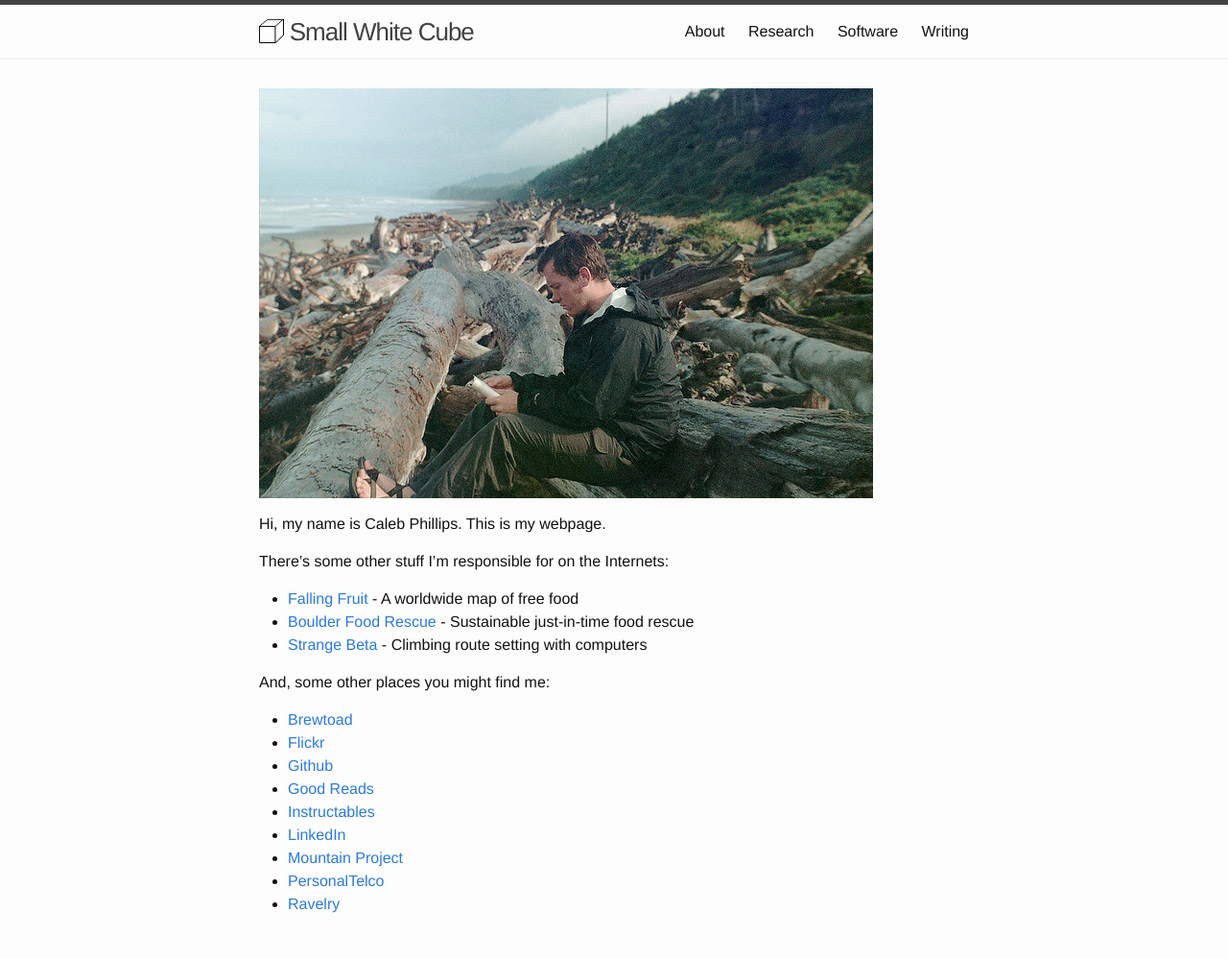
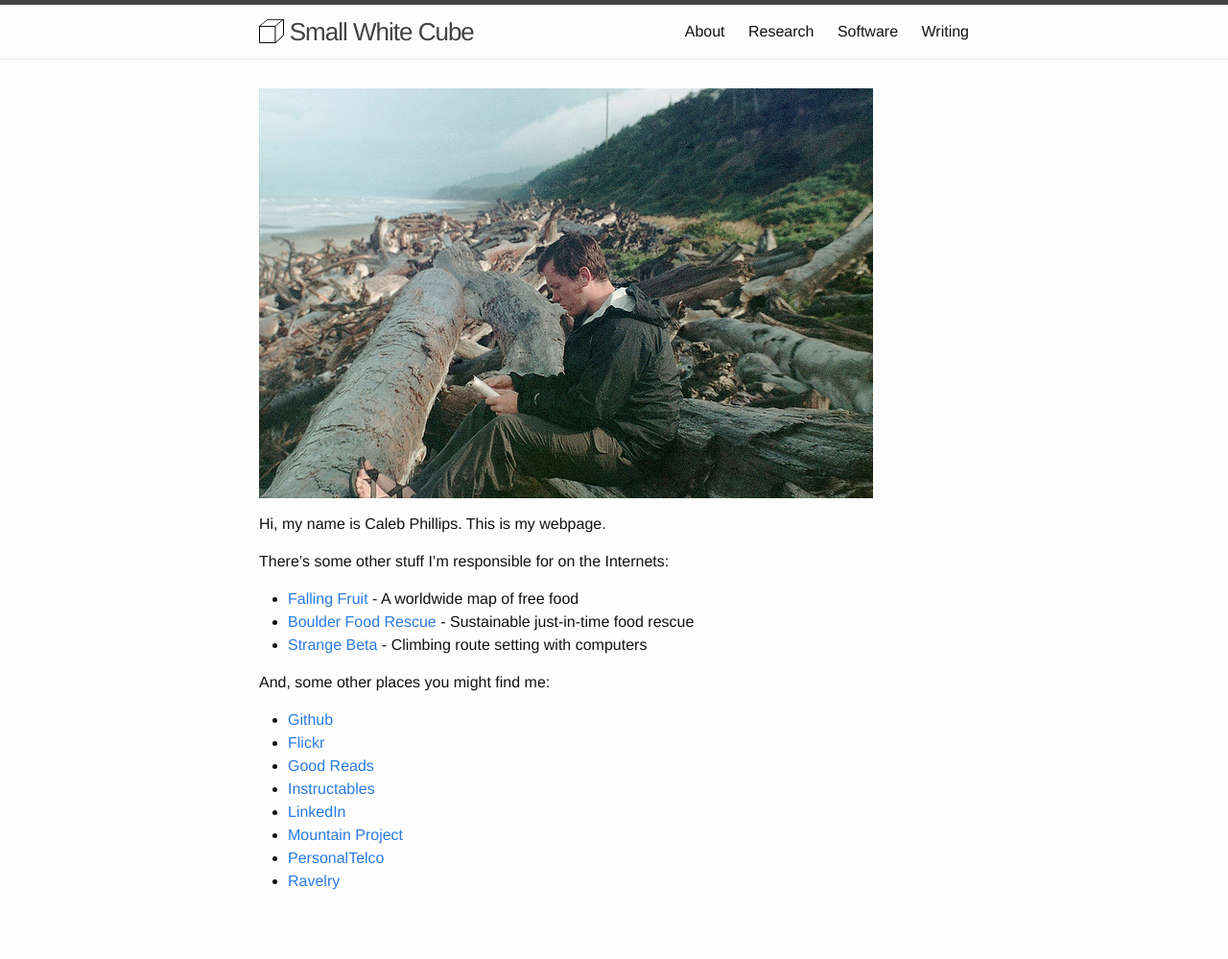
Before and after one commit to somerandomsequence/smallwhitecube, a Jekyll site: the page built from index.md, in a window 1280 px wide. Shown: the whole page at 96% size. Built offline with Jekyll 4.4.1, drawn with Linux system fonts in a browser that asks for light colours; nearby versions of some CDN libraries; after the commit the page ends 975 px from its top, so only the background shows below that.

Commit message:
RIP Brewtoad

```diff
--- a/index.md
+++ b/index.md
@@ -13,9 +13,8 @@ There's some other stuff I'm responsible for on the Internets:
 
 And, some other places you might find me:
 
-*  [Brewtoad](http://www.brewtoad.com/users/50568)
+*  [Github](https://github.com/somerandomsequence)
 *  [Flickr](http://flickr.com/photos/somerandomsequence)
-*  [Github](https://github.com/somerandomsequence)
 *  [Good Reads](http://www.goodreads.com/user/show/1442825)
 *  [Instructables](http://www.instructables.com/member/cphillips/)
 *  [LinkedIn](http://www.linkedin.com/in/smallwhitecube)
```
